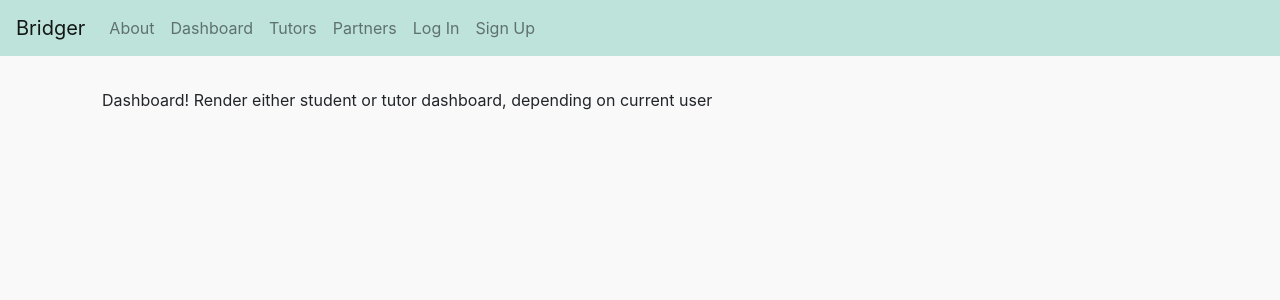
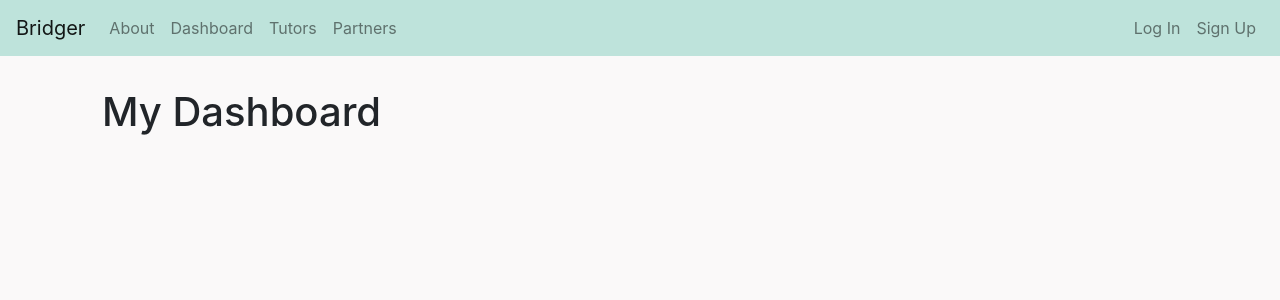
Before and after one commit to franciscoaguilars/bridger-front-end, a React (Create React App) app: page /me in a window 1280 px wide. Shown: the top 300 px of the page. Built offline with nearby package versions, Linux system fonts and the light colour scheme.

Commit message:
cleaned up UI so header sizes match etc... and moved login/signup to right of navbar

```diff
--- a/src/components/About.js
+++ b/src/components/About.js
@@ -4,7 +4,7 @@ import react from 'react';
 const About = () => {
   return (
     <div className="container">
-      <h2>Bridging the Education Gap...</h2>
+      <h1>Bridging the Education Gap...</h1>
       <p>By bringing free tutoring and mentorship to 9-12 students who can't afford to pay</p>
     </div>
   )
--- a/src/components/Dashboard/Dashboard.js
+++ b/src/components/Dashboard/Dashboard.js
@@ -4,8 +4,7 @@ import react from 'react';
 const Dashboard = () => {
   return (
     <div className="container">
-      Dashboard!
-      Render either student or tutor dashboard, depending on current user
+      <h1>My Dashboard</h1>
     </div>
   )
 }
--- a/src/components/Navbar.js
+++ b/src/components/Navbar.js
@@ -23,6 +23,8 @@ const Navbar = () => {
             <li className="nav-item">
               <Link className="nav-link" to="/partners">Partners</Link>
             </li>
+          </ul>
+          <ul className="navbar-nav ml-auto">
             <li className="nav-item">
              <Link className="nav-link" to="/signin">Log In</Link>
             </li>
```
